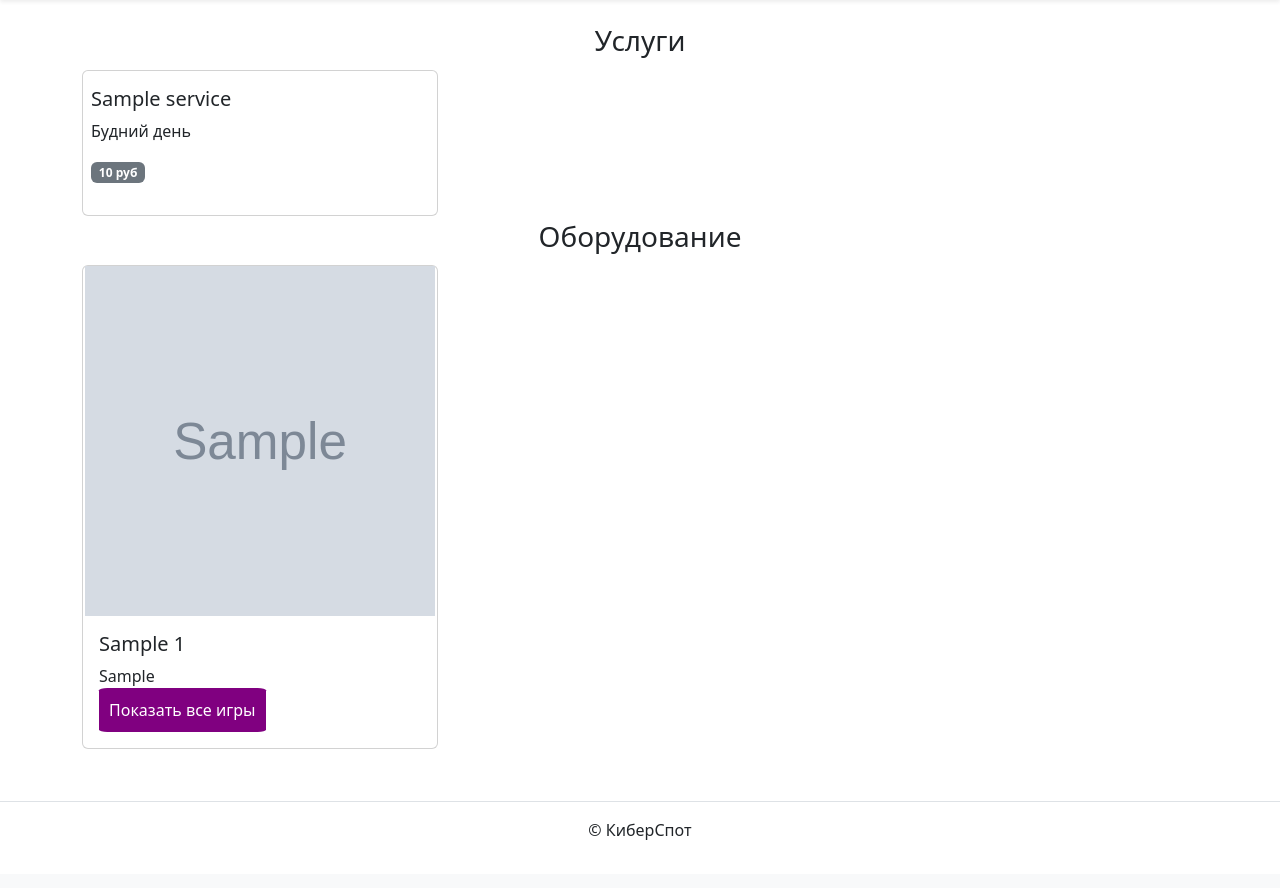
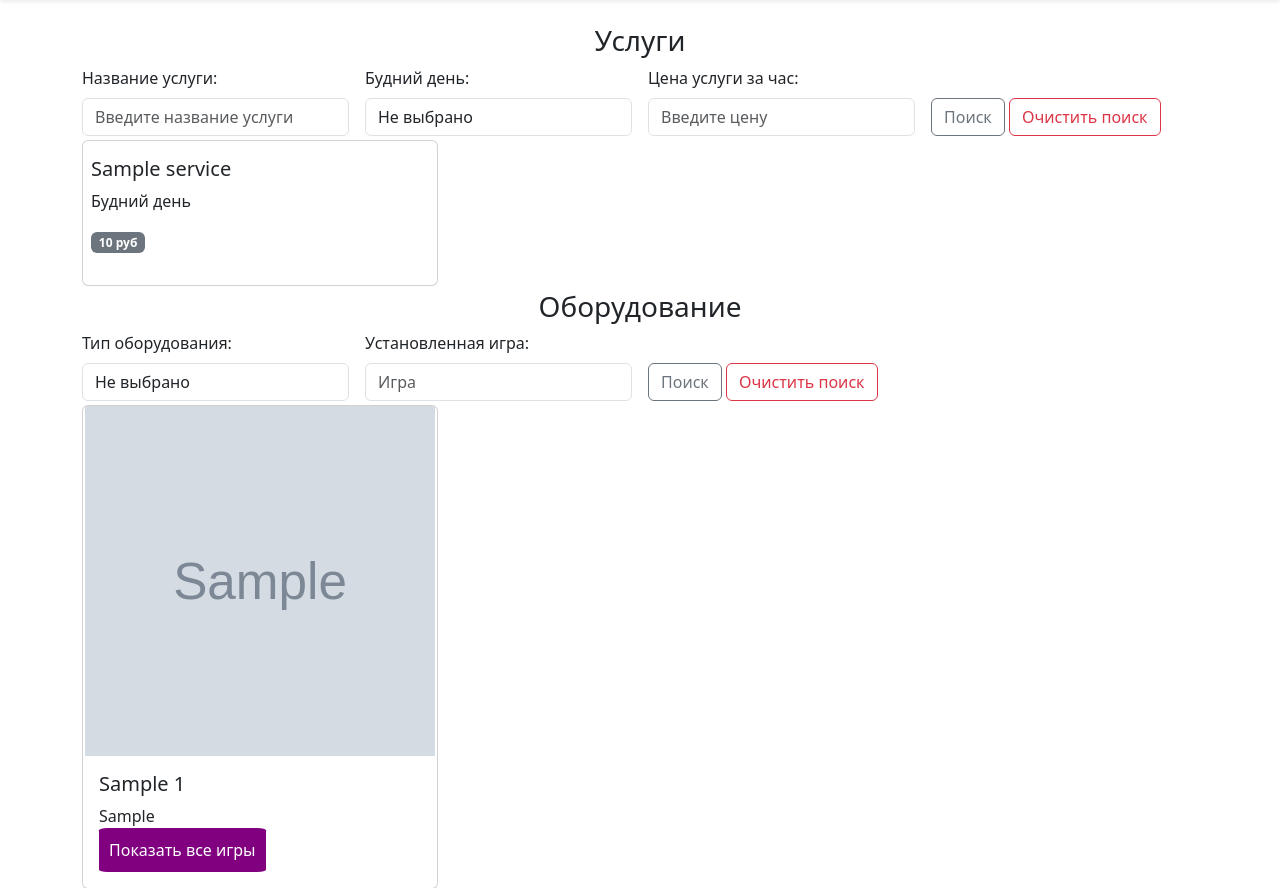
Before and after one commit to hgjtu/computer-club, a Django app: page /serv_equip/ in a window 1280 px wide. Shown: the part 72-960 px from the top of the page. Before the commit the page ends 912 px from the top, so only its background shows below. Run offline with Django 3.2, Linux system fonts and the light colour scheme; tables that the repository leaves empty hold one stand-in row (values such as "Sample post"); grey boxes marked "Sample" are stand-in pictures; parts of the project's set-up code (start-up, migrations or seed data) failed here and were passed over; some libraries are stand-ins or nearby versions.

Commit message:
перенесла поиск

```diff
--- a/comp_club_project/services_equipment/views.py
+++ b/comp_club_project/services_equipment/views.py
@@ -33,6 +33,31 @@ def ServicedEquipment(request):
     equipments = Equipment.objects.order_by('id')
     services = Services.objects.order_by('weekday').reverse()
 
+    if request.method == 'GET':
+        title = request.GET.get('title', '')
+        weekday = request.GET.get('weekday', '')
+        price = request.GET.get('price', '')
+        equip_type = request.GET.get('type', '')
+        installed_apps = request.GET.get('installed_apps_and_games', '')
+
+        if title:
+            services = services.filter(title__icontains=title)
+        if weekday:
+            weekday_filter = True if weekday == 'yes' else False
+            services = services.filter(weekday=weekday_filter)
+        if price:
+            try:
+                services = services.filter(price__lte=float(price))
+            except ValueError:
+                pass
+
+        if equip_type:
+            equipments = equipments.filter(type__icontains=equip_type)
+        if installed_apps:
+            equipments = equipments.filter(
+                installed_apps_and_games__icontains=installed_apps
+                )
+
     for equipment in equipments:
         equipment.form = EquipmentForm(instance=equipment)
         equipment.installed_apps_and_games \
--- a/comp_club_project/templates/includes/equipment_card.html
+++ b/comp_club_project/templates/includes/equipment_card.html
@@ -10,10 +10,10 @@
       >
       <div class="card-body">
         {% if user.is_staff %}
+          <p>Порядковый номер оборудования: {{ equip.id }}</p>
           <form method="post" enctype="multipart/form-data">
             {% csrf_token %}
             <input type="hidden" name="form_type" value="equipment">
-            <input type="hidden" name="equipment_id" value="{{ equip.id }}">
             {% bootstrap_form equip.form %}
             {% bootstrap_button button_type="submit" content="Сохранить" style="background-color:#527fc1;border-color:#527fc1;" %}
           </form>
--- a/comp_club_project/templates/serv_equip/serv_equip_main.html
+++ b/comp_club_project/templates/serv_equip/serv_equip_main.html
@@ -6,6 +6,33 @@
 
 {% block content %}
   <h3 class="pb-2 mb-0" style="text-align: center;">Услуги</h3>
+  <form method="GET" action="{% url 'serv_equip:serv_equip_main' %}">
+    <div class="row align-items-end g-3">
+      <div class="col-12 col-md-3">
+          <label for="title-input" class="form-label">Название услуги:</label>
+          <input type="text" id="title-input" class="form-control" name="title" placeholder="Введите название услуги" aria-label="Название услуги">
+      </div>
+
+      <div class="col-12 col-md-3">
+          <label for="weekday-select" class="form-label">Будний день:</label>
+          <select id="weekday-select" class="form-control" name="weekday" aria-label="Будний день">
+              <option value="">Не выбрано</option>
+              <option value="yes">Да</option>
+              <option value="no">Нет</option>
+          </select>
+      </div>
+
+      <div class="col-12 col-md-3">
+          <label for="price-input" class="form-label">Цена услуги за час:</label>
+          <input type="text" id="price-input" class="form-control" name="price" placeholder="Введите цену" aria-label="Цена услуги за час">
+      </div>
+
+      <div class="col-12 col-md-3">
+          <button class="btn btn-outline-secondary w-45" type="submit">Поиск</button>
+          <a class="btn btn-outline-danger w-45" href="{% url 'serv_equip:serv_equip_main' %}">Очистить поиск</a>
+      </div>
+    </div>
+  </form>
   <div class="row">
     {% for serv in services %}
       {% include "includes/service_card.html" %}
@@ -13,6 +40,29 @@
   </div>
 
   <h3 class="pb-2 mb-0" style="text-align: center;">Оборудование</h3>
+  <form method="GET" action="{% url 'serv_equip:serv_equip_main' %}">
+    <div class="row align-items-end g-3">
+      <div class="col-12 col-md-3">
+          <label for="type-input" class="form-label">Тип оборудования:</label>
+          <select class="form-control" id="type-input" name="type" aria-label="Тип оборудования">
+            <option value="">Не выбрано</option>
+            <option value="ПК">ПК</option>
+            <option value="Игровая консоль">Игровая консоль</option>
+            <option value="VR-шлем">VR-шлем</option>
+          </select>
+      </div>
+
+      <div class="col-12 col-md-3">
+          <label for="installed-apps-input" class="form-label">Установленная игра:</label>
+          <input type="text" id="installed-apps-input" class="form-control" name="installed_apps_and_games" placeholder="Игра" aria-label="Игра">
+      </div>
+
+      <div class="col-12 col-md-3">
+        <button class="btn btn-outline-secondary w-45" type="submit">Поиск</button>
+        <a class="btn btn-outline-danger w-45" href="{% url 'serv_equip:serv_equip_main' %}">Очистить поиск</a>
+      </div>
+  </div>
+  </form>
   <div class="row">
     {% for equip in equipment %}
       {% include "includes/equipment_card.html" %}
--- a/comp_club_project/templates/users/user_edit.html
+++ b/comp_club_project/templates/users/user_edit.html
@@ -9,6 +9,6 @@
   <form method="post" enctype="multipart/form-data">
     {% csrf_token %}
     {% bootstrap_form form %}
-    {% bootstrap_button button_type="submit" content="Сохранить" %}
+    {% bootstrap_button button_type="submit" content="Сохранить" style="background-color:#39974a;border-color:#39974a;"%}
   </form>
 {% endblock %}
```
Also changed, not shown: comp_club_project/services_equipment/forms.py (+8 -3 lines), comp_club_project/templates/users/user_profile.html (+0 -13 lines).
